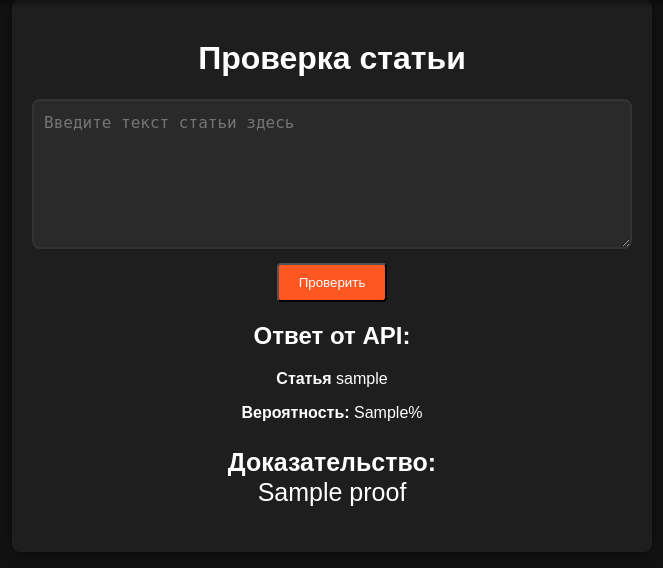
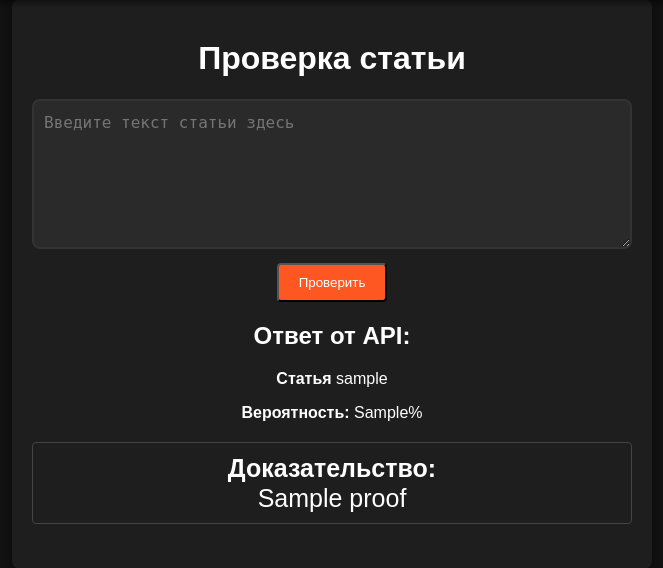
Before and after one commit to lonelygu/DRT, a Flask app: template site/templates/check.html in a window 1280 px wide. Shown: the part 95-663 px from the top of the page, without its empty margins (308-971 px from the left). Run offline with Flask 3, Linux system fonts and the light colour scheme; the template is opened without the code that fills it: most values are stand-ins (such as "Sample title", 1, 10 or a date in 2020).

Commit message:
beta 0.007

```diff
--- a/site/static/styles.css
+++ b/site/static/styles.css
@@ -109,3 +109,15 @@ textarea {
     border-radius: 4px;
     background-color: #333;
 }
+
+/* Стили для класса explanation */
+.explanation {
+    line-height: 1.2; /* Высота строки */
+    font-size: 25px; /* Размер шрифта */
+    color: #ffffff; /* Цвет текста */
+    background-color: #1e1e1e; /* Цвет фона (по желанию) */
+    padding: 10px; /* Отступы вокруг текста */
+    border-radius: 4px; /* Скругление углов */
+    border: 1px solid #444; /* Граница */
+    margin-top: 20px; /* Отступ сверху */
+}
--- a/site/templates/check.html
+++ b/site/templates/check.html
@@ -37,7 +37,7 @@
             <p><strong>Статья </strong> {{ api_response.predicted_class | lower }}</p>
             <p><strong>Вероятность:</strong> {{ api_response.predicted_probability }}%</p>
             {% if proof %}
-            <p style="line-height: 1.2; font-size: 25px;"><strong>Доказательство:</strong> <br> {{ proof }}</p>
+                <p class="explanation"><strong>Доказательство:</strong> <br> {{ proof }}</p>
             {% endif %}
         </div>
         {% endif %}
```
Also changed, not shown: Tbot/main.py (+28 -23 lines).
